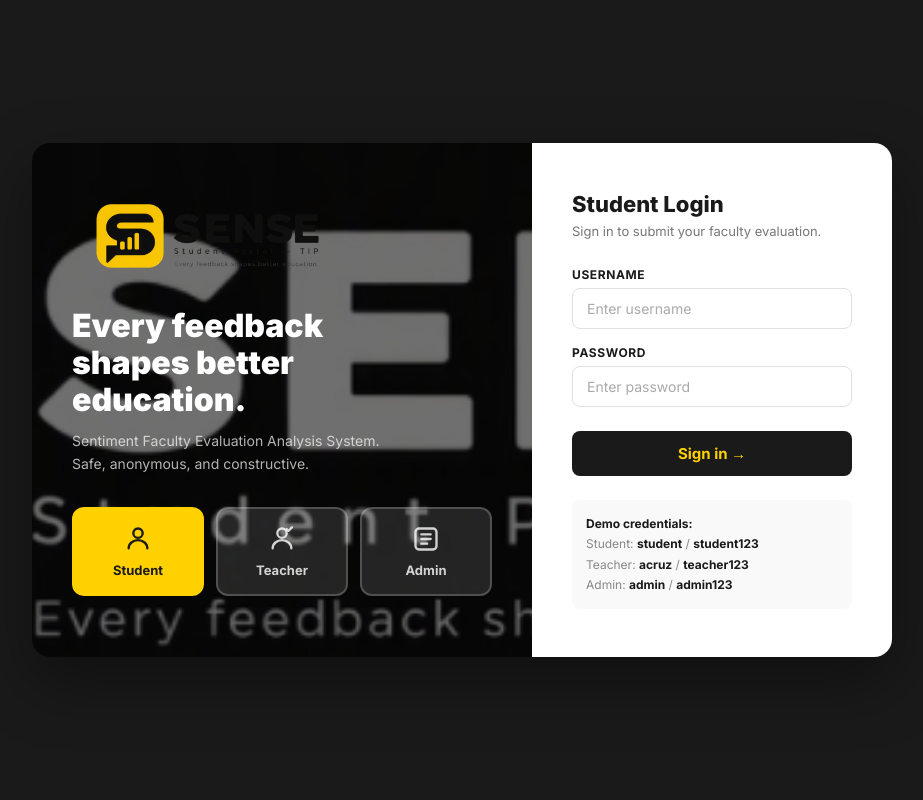
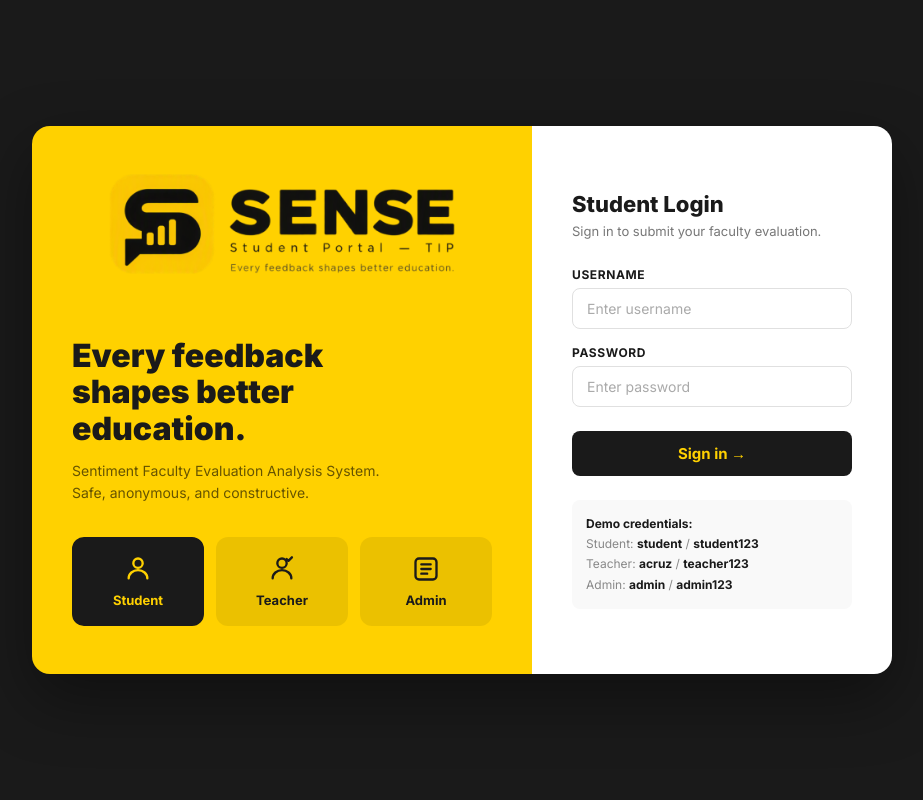
Before and after one commit to jeydiislabon/SENSE-UI-test, a Flask app: page /login in a window 1280 px wide. Shown: the whole page, without its empty margins (178-1101 px from the left). Run offline with Flask 3, Linux system fonts and the light colour scheme.

Commit message:
fix: restore yellow login panel, use logo+name image properly

```diff
--- a/templates/login.html
+++ b/templates/login.html
@@ -28,24 +28,13 @@
 
     /* Left panel */
     .login-left {
-      background: #1A1A1A url('/static/banner.png') center/cover no-repeat;
+      background: #FFD100;
       padding: 48px 40px;
       flex: 1;
       display: flex;
       flex-direction: column;
       justify-content: center;
-      position: relative;
     }
-
-    .login-left::before {
-      content: '';
-      position: absolute;
-      inset: 0;
-      background: rgba(0,0,0,0.55);
-      border-radius: 18px 0 0 18px;
-    }
-
-    .login-left > * { position: relative; z-index: 1; }
 
     .login-left-logo {
       display: flex;
@@ -68,14 +57,14 @@
     .login-left h1 {
       font-size: 32px;
       font-weight: 900;
-      color: #ffffff;
+      color: #1A1A1A;
       line-height: 1.15;
       margin-bottom: 12px;
     }
 
     .login-left p {
       font-size: 14px;
-      color: rgba(255,255,255,0.65);
+      color: rgba(0,0,0,0.6);
       line-height: 1.6;
     }
 
@@ -88,8 +77,8 @@
 
     .role-card {
       flex: 1;
-      background: rgba(255,255,255,0.12);
-      border: 2px solid rgba(255,255,255,0.2);
+      background: rgba(0,0,0,0.08);
+      border: 2px solid transparent;
       border-radius: 12px;
       padding: 16px 12px;
       text-align: center;
@@ -97,12 +86,12 @@
       transition: all 0.2s;
     }
 
-    .role-card:hover { background: rgba(255,255,255,0.2); }
-    .role-card.selected { background: #FFD100; border-color: #FFD100; }
-    .role-card.selected .role-label { color: #1A1A1A; }
-    .role-card.selected .role-icon  { color: #1A1A1A; }
-    .role-icon  { display: flex; justify-content: center; margin-bottom: 8px; color: rgba(255,255,255,0.8); }
-    .role-label { font-size: 13px; font-weight: 700; color: rgba(255,255,255,0.8); }
+    .role-card:hover { background: rgba(0,0,0,0.14); }
+    .role-card.selected { background: #1A1A1A; border-color: #1A1A1A; }
+    .role-card.selected .role-label { color: #FFD100; }
+    .role-card.selected .role-icon  { color: #FFD100; }
+    .role-icon  { display: flex; justify-content: center; margin-bottom: 8px; color: #1A1A1A; }
+    .role-label { font-size: 13px; font-weight: 700; color: #1A1A1A; }
 
     /* Right panel */
     .login-right {
@@ -190,11 +179,11 @@
     <!-- Left -->
     <div class="login-left">
       <div class="login-left-logo">
-        <img src="/static/LOGO_AND_NAME.png" alt="SENSE Student Portal" style="height:64px; object-fit:contain;" />
+        <img src="/static/LOGO_AND_NAME.png" alt="SENSE Student Portal" style="max-width:100%; height:auto; margin-bottom:24px;" />
       </div>
 
-      <h1 style="color:#fff;">Every feedback<br>shapes better<br>education.</h1>
-      <p style="color:rgba(255,255,255,0.7);">Sentiment Faculty Evaluation Analysis System.<br>Safe, anonymous, and constructive.</p>
+      <h1>Every feedback<br>shapes better<br>education.</h1>
+      <p>Sentiment Faculty Evaluation Analysis System.<br>Safe, anonymous, and constructive.</p>
 
       <!-- Role selector -->
       <div class="role-cards">
```
